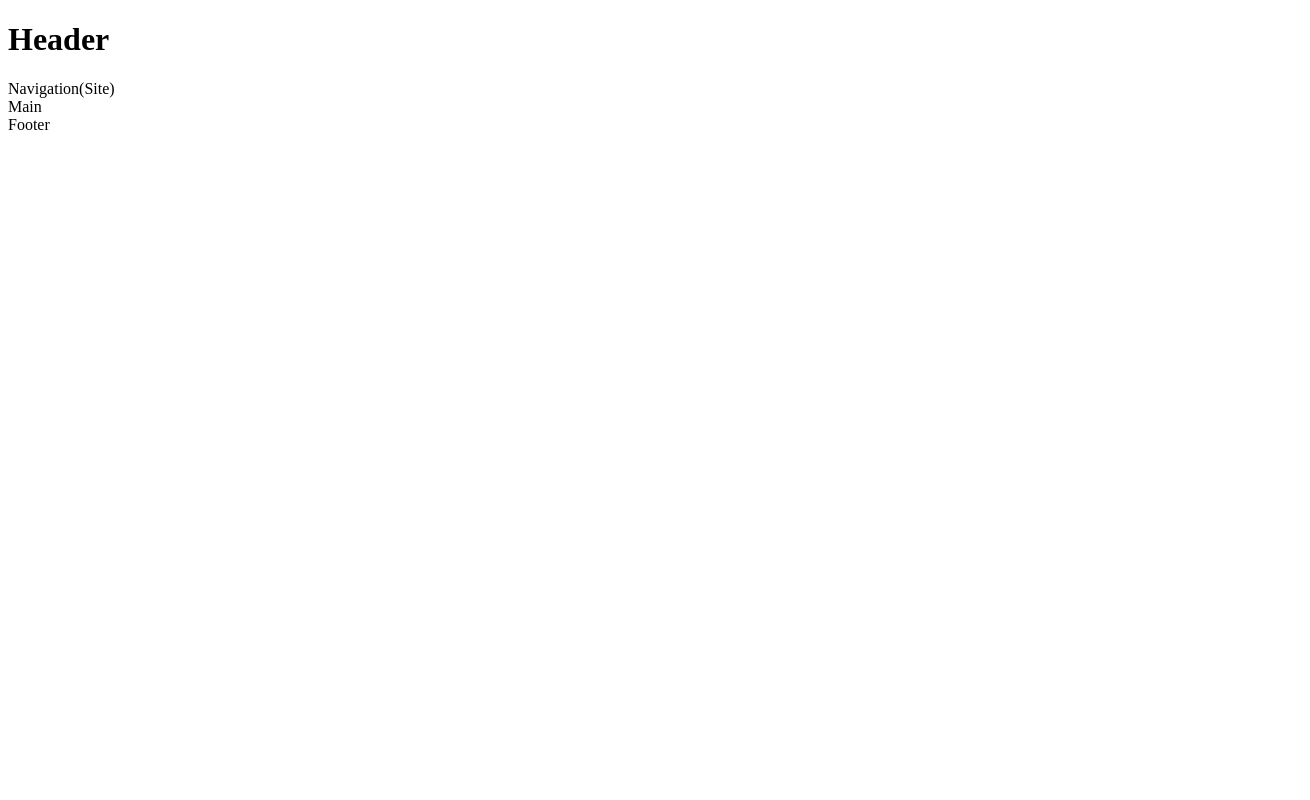
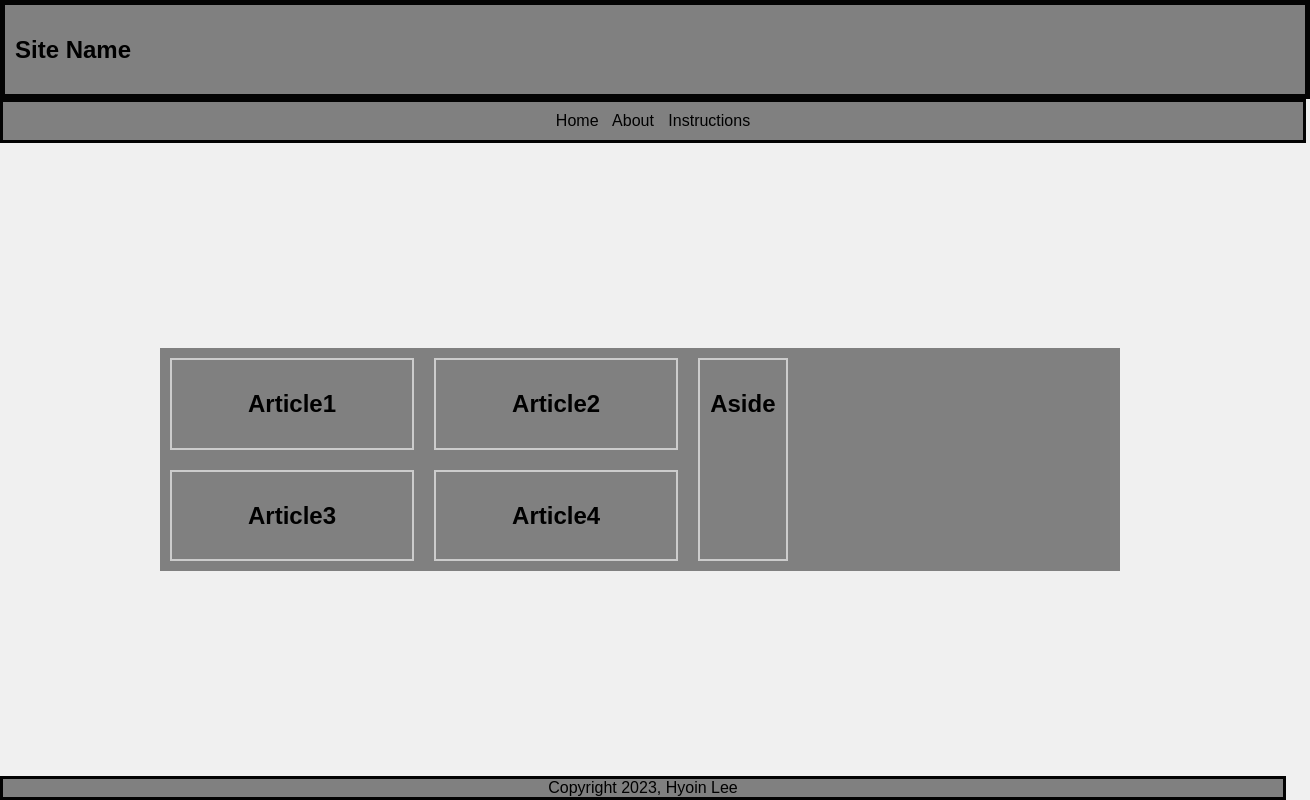
Before and after one commit to Hyoin-Lee/web_tech_portfolio, a plain HTML site: page evidence/Wireframe.html in a window 1280 px wide. Shown: the whole page, 1310 px wide, since content can reach past the window. Drawn offline with Linux system fonts and the light colour scheme.

Commit message:
added structure

```diff
--- a/evidence/Wireframe.html
+++ b/evidence/Wireframe.html
@@ -4,20 +4,124 @@
     <meta charset="UTF-8">
     <meta name="viewport" content="width=device-width, initial-scale=1.0">
     <title>Multiple Articles Example</title>
+    <style>
+        body {
+            font-family: Arial, sans-serif;
+            margin: 0;
+            padding: 0;
+            display: flex;
+            flex-direction: column;
+            min-height: 100vh;
+            justify-content: flex-start;
+            background-color: #f0f0f0;
+        }
+
+        .container {
+            display: flex;
+            flex-direction: column;
+            align-items: center;
+            justify-content: center;
+            flex-grow: 1;
+        }
+
+        .section {
+            border: 2px solid #ccc;
+            margin: 10px;
+            padding: 10px;
+        }
+
+        header {
+            border: 5px solid #030303;
+            background-color: gray;
+            text-align: left;
+            padding: 10px;
+            width: 100%;
+        }
+
+        nav {
+            border: 3px solid #030303;
+            background-color: gray;
+            text-align: center;
+            word-spacing: 10px;
+            padding:10px;
+            width: 100%;
+        }
+
+        main {
+            width: 960px;
+            background-color: gray;
+            text-align: center;
+            box-sizing: border-box;
+            margin-left: 100px;
+            margin-right: 100px;
+
+        }
+
+        .main-content {
+            display: flex;
+        }
+
+        .articles {
+            display: flex;
+            flex-wrap: wrap;
+        }
+
+        .column {
+            flex-basis: 50%;
+        }
+
+
+
+        footer {
+            border: 3px solid #030303;
+            background-color: gray;
+            text-align: center;
+            width: 100%;
+        }
+    </style>
 </head>
 <body>
 <header>
-        <h1>Header</h1>
+    <h1> </h1>
+    <h2>Site Name</h2>
 </header>
 <nav>
-        Navigation(Site)
+    Home
+    About
+    Instructions
 
 </nav>
-    <main>
-        Main
+<div class="container">
+    <main class="main-content">
+        <div class="articles">
+            <div class="column">
+                <div class="section">
+                    <h2>Article1</h2>
+                </div>
+            </div>
+            <div class="column">
+                <div class="section">
+                    <h2>Article2</h2>
+                </div>
+            </div>
+            <div class="column">
+                <div class="section">
+                    <h2>Article3</h2>
+                </div>
+            </div>
+            <div class="column">
+                <div class="section">
+                    <h2>Article4</h2>
+                </div>
+            </div>
+        </div>
+            <div class="section">
+                <h2>Aside</h2>
+            </div>
     </main>
+</div>
 <footer>
-        Footer
+    Copyright 2023, Hyoin Lee
 </footer>
 
 </body>
```
Lines whose indentation alone changed are shown as unchanged.
